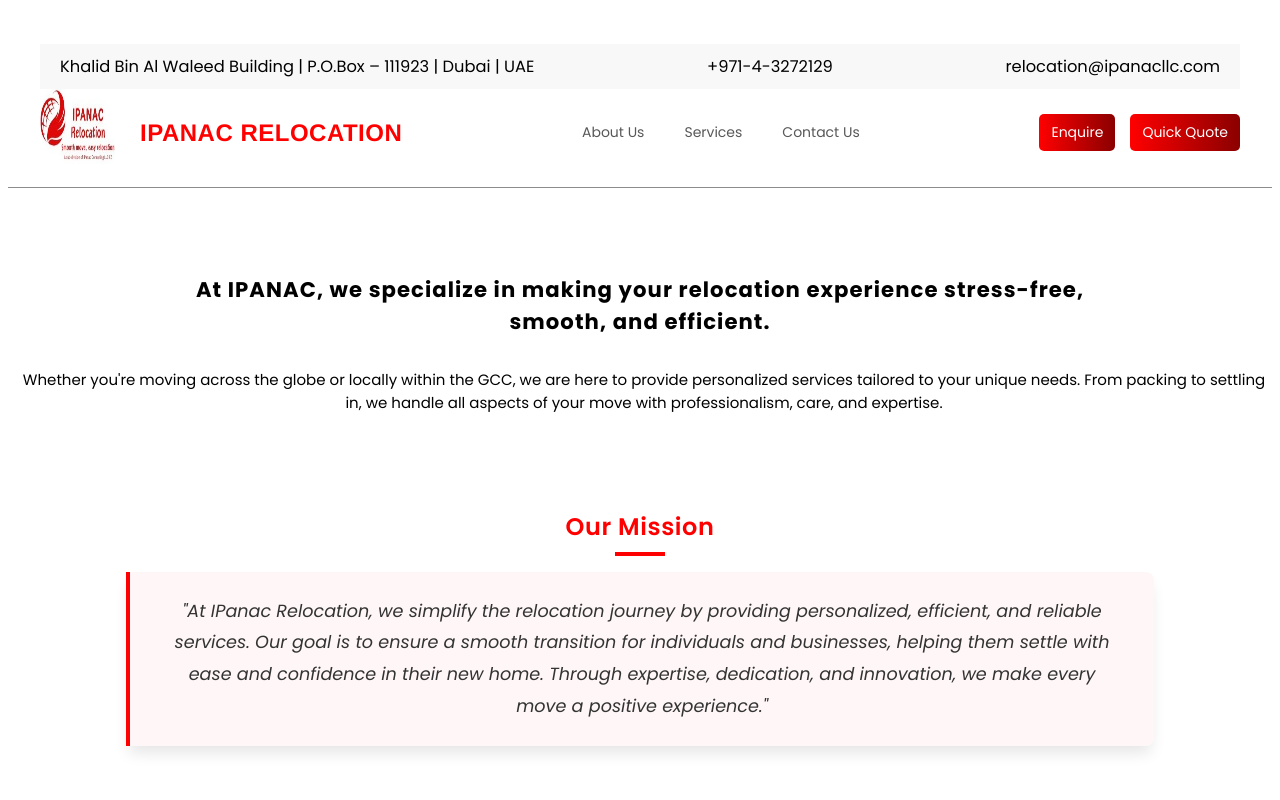
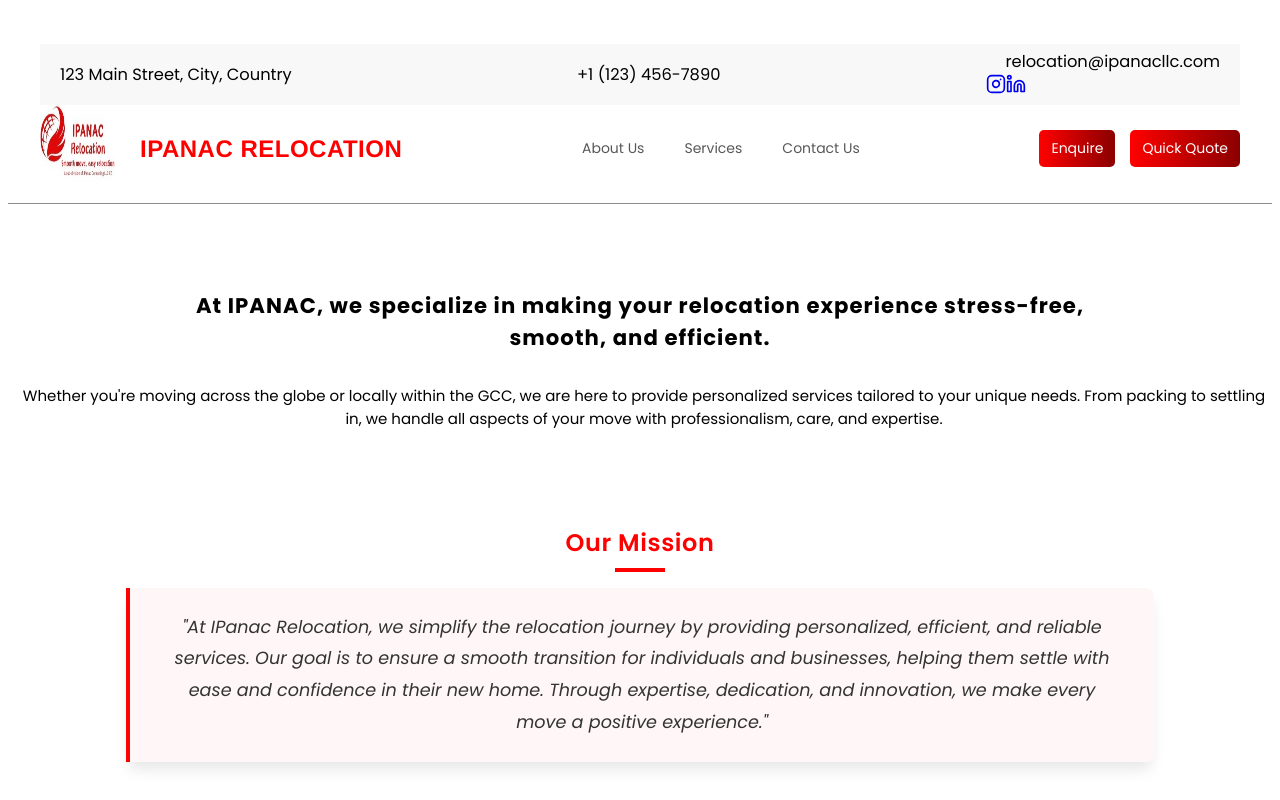
Before and after one commit to Mir-pes/ipanac-1, a React (Vite) app: page / in a window 1280 px wide. Shown: the top 800 px of the page. Built offline with nearby package versions, Linux system fonts and the light colour scheme.

Commit message:
Update navbar.jsx

```diff
--- a/src/navbar.jsx
+++ b/src/navbar.jsx
@@ -1,26 +1,35 @@
 import React from "react";
 import "./Navbar.css"; // Import the CSS file
-import {Menu , X} from "lucide-react";
+import { Menu, X, Instagram, Linkedin } from "lucide-react"; // Add Instagram and Linkedin icons
 import { useState } from "react";
-import {Link} from "react-router-dom";
+import { Link } from "react-router-dom";
 import img from "./assets/IPANAC.jpg";
 
-
 function Navbar() {
-    const [mobileDrawerOpen , setMobileDrawerOpen] = useState(false);
+    const [mobileDrawerOpen, setMobileDrawerOpen] = useState(false);
 
     const toggleNavbar = () => {
         setMobileDrawerOpen(!mobileDrawerOpen);
-    }
+    };
 
     return (
         <nav className="navbar">
             <div className="container">
                 {/* Contact Info Section */}
                 <div className="contact-info">
-                    <span className="address">Khalid Bin Al Waleed Building | P.O.Box – 111923 | Dubai | UAE</span>
-                    <span className="phone">+971-4-3272129</span>
-                    <span className="emailid">relocation@ipanacllc.com</span>
+                    <span className="address">123 Main Street, City, Country</span>
+                    <span className="phone">+1 (123) 456-7890</span>
+                    <div className="email-and-social">
+                        <span className="emailid">relocation@ipanacllc.com</span>
+                        <div className="social-handles">
+                            <a href="https://www.instagram.com/ipanacrelocation/" target="_blank" rel="noopener noreferrer">
+                                <Instagram className="social-icon" size={20} />
+                            </a>
+                            <a href="https://www.linkedin.com/company/ipanac-relocation/" target="_blank" rel="noopener noreferrer">
+                                <Linkedin className="social-icon" size={20} />
+                            </a>
+                        </div>
+                    </div>
                 </div>
 
                 {/* Navbar Content */}
@@ -31,7 +40,7 @@ function Navbar() {
                         <Link to="/" className="title">IPANAC Relocation</Link>
                         <div className="mobile-menu-button">
                             <button onClick={toggleNavbar}>
-                                {mobileDrawerOpen ? <X/> : <Menu/>}
+                                {mobileDrawerOpen ? <X /> : <Menu />}
                             </button>
                         </div>
                     </div>
@@ -40,7 +49,6 @@ function Navbar() {
                     <div className="nav-links">
                         <Link to="/about" className="nav-item">About Us</Link>
                         <Link to="/services" className="nav-item">Services</Link>
-                        {/* <Link to="/locations" className="nav-item">Locations</Link> */}
                         <Link to="/contact" className="nav-item">Contact Us</Link>
                     </div>
 
```
